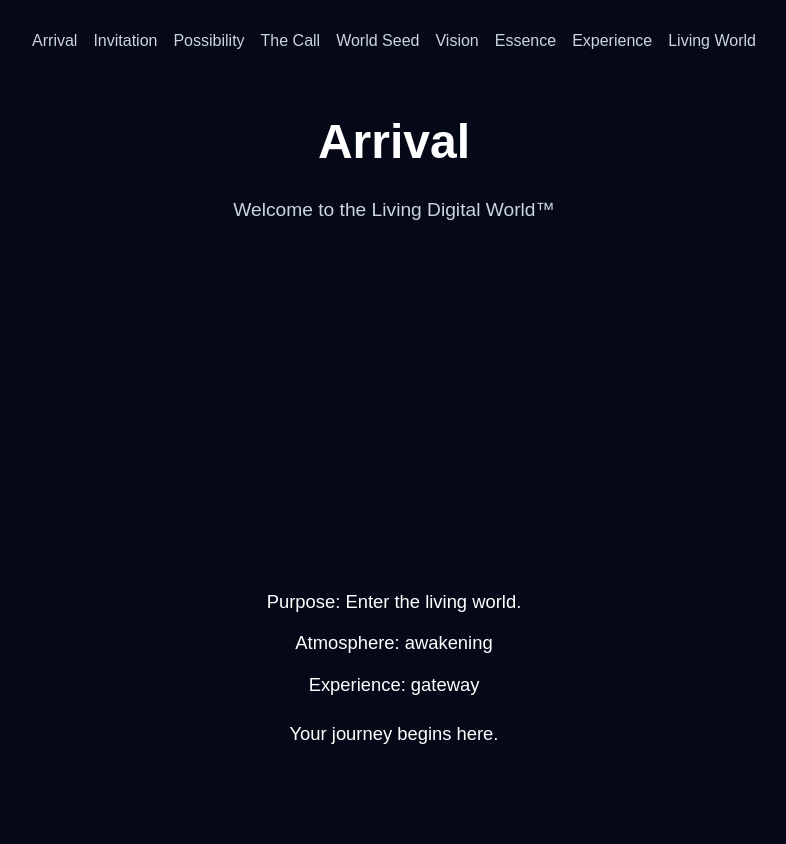
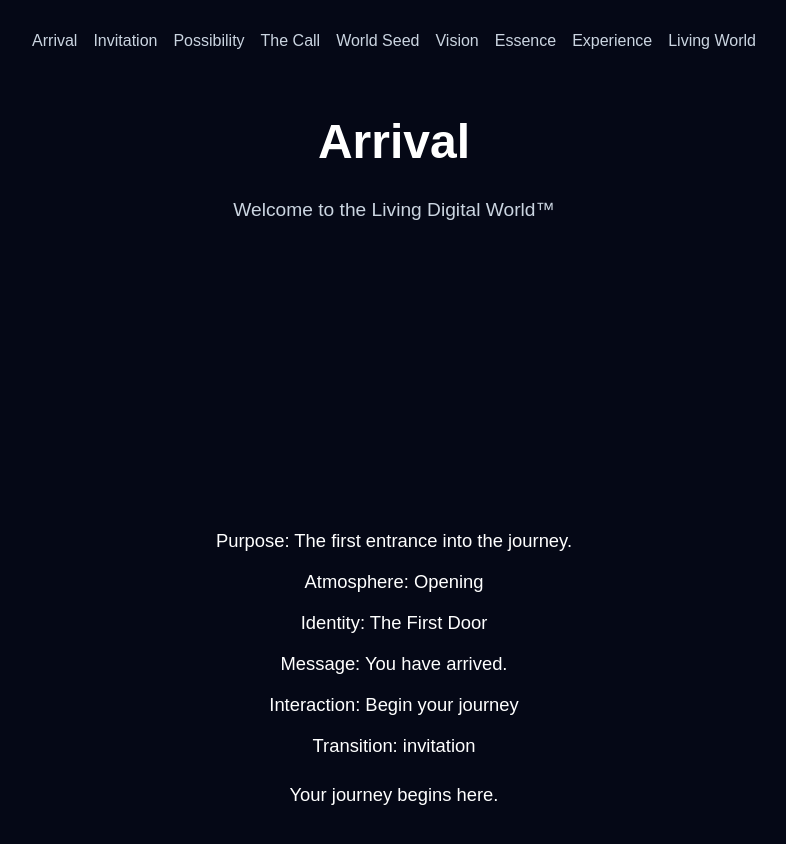
Before and after one commit to mysticanaturae/blinkita-living-digital-world, a React (Vite) app: page / in a window 1280 px wide. Shown: the top 844 px of the page, without its empty margins (246-1032 px from the left). Built offline with nearby package versions, Linux system fonts and the light colour scheme.

Commit message:
Migrate arrival portal to experience architecture

```diff
--- a/src/components/experience/PortalIdentity.jsx
+++ b/src/components/experience/PortalIdentity.jsx
@@ -1,6 +1,5 @@
 export default function PortalIdentity({
     purpose,
-    atmosphere,
     experience,
 }) {
     return (
@@ -11,11 +10,23 @@ export default function PortalIdentity({
             </p>
 
             <p>
-                Atmosphere: {atmosphere}
+    Atmosphere: {experience.atmosphere}
+</p>
+
+            <p>
+                Identity: {experience.identity}
             </p>
 
             <p>
-                Experience: {experience}
+                Message: {experience.message}
+            </p>
+
+            <p>
+                Interaction: {experience.interaction}
+            </p>
+
+            <p>
+                Transition: {experience.transition}
             </p>
 
         </section>
--- a/src/core/data/portals.js
+++ b/src/core/data/portals.js
@@ -2,21 +2,30 @@ export const portals = [
 
     {
     id: "arrival",
-    type: "portal",
 
     title: "Arrival",
 
     subtitle: "Welcome to the Living Digital World™",
 
+    purpose: "The first entrance into the journey.",
+
+    experience: {
+
+        identity: "The First Door",
+
+        atmosphere: "Opening",
+
+        message: "You have arrived.",
+
+        interaction: "Begin your journey",
+
+        transition: "invitation"
+
+    },
+
     path: "/",
 
-    order: 1,
-
-    purpose: "Enter the living world.",
-
-    atmosphere: "awakening",
-
-    experience: "gateway",
+    order: 1
 },
 
     {
--- a/src/pages/ArrivalPage.jsx
+++ b/src/pages/ArrivalPage.jsx
@@ -22,11 +22,10 @@ console.log(
             subtitle={portal.subtitle}
         >
 
-            <PortalIdentity
-                purpose={portal.purpose}
-                atmosphere={portal.atmosphere}
-                experience={portal.experience}
-            />
+           <PortalIdentity
+    purpose={portal.purpose}
+    experience={portal.experience}
+/>
 
             <p>
                 Your journey begins here.
```
Also changed, not shown: src/core/schemas/PortalSchema.js (+10 -13 lines), src/core/schemas/src/core/schemas     PortalExperienceSchema.js (added, +13 -0 lines).
